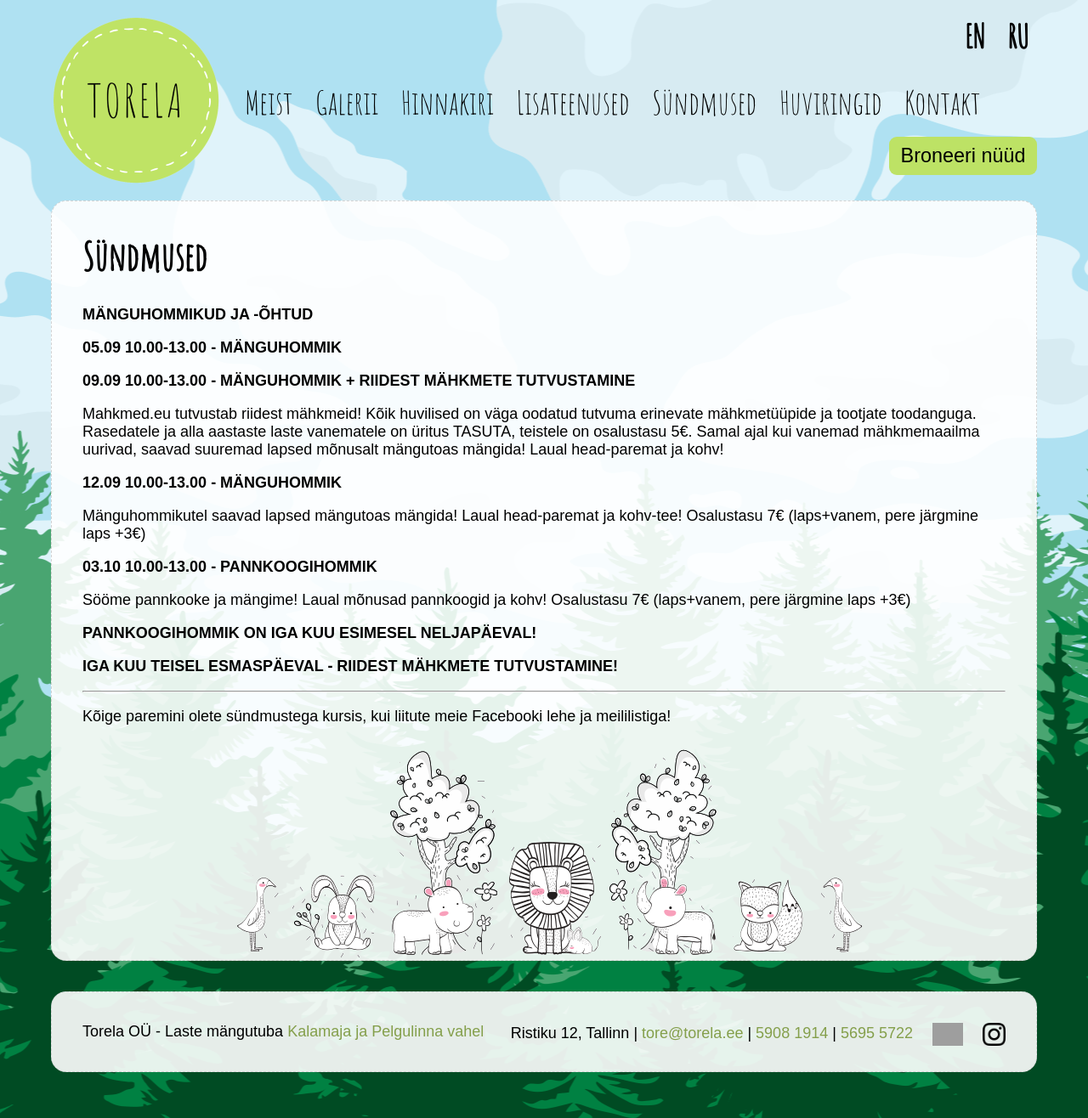
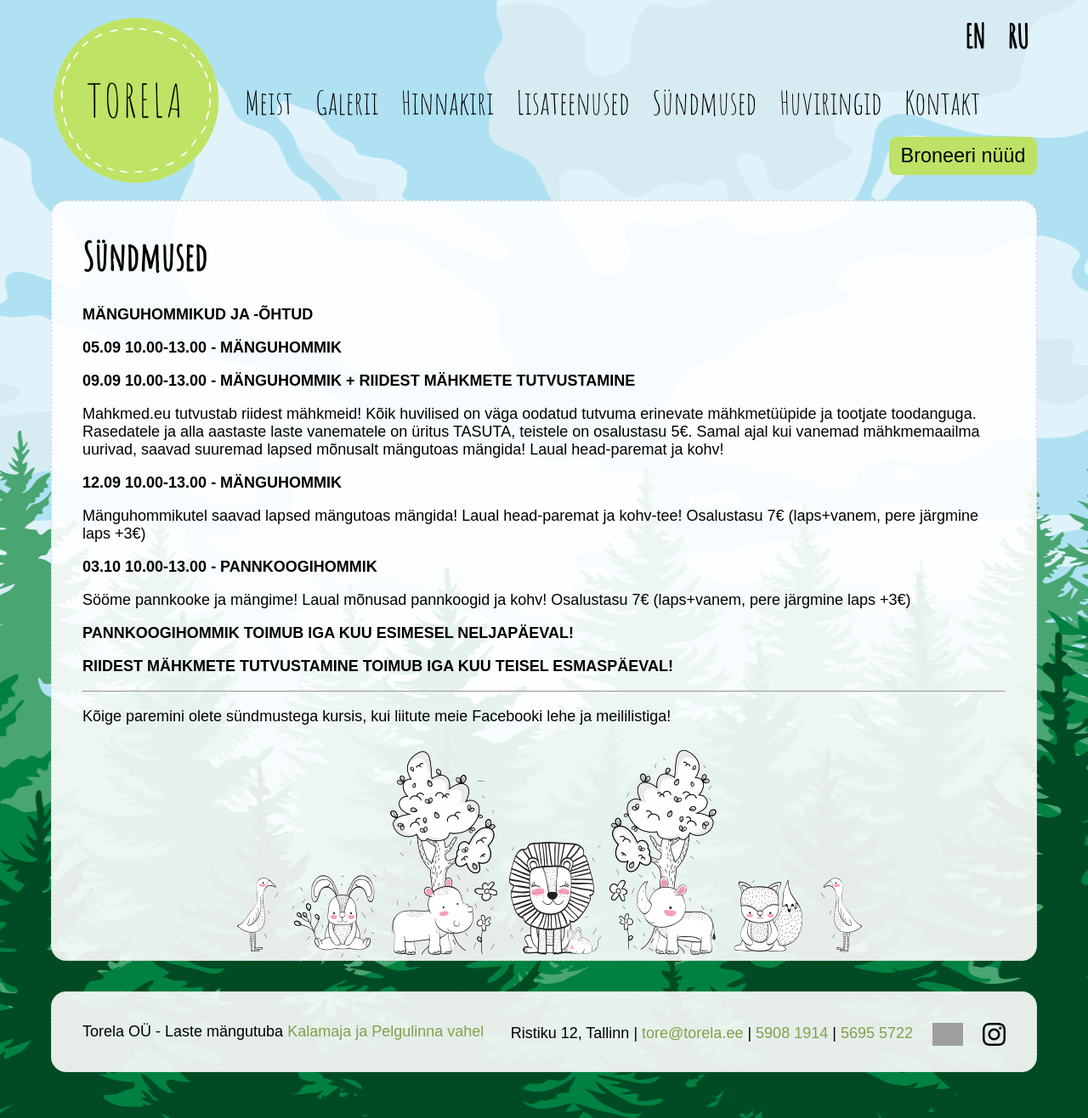
Before and after one commit to mypsik/torela, a Jekyll site: the page built from syndmused/index.md, in a window 1280 px wide. Shown: the whole page at 85% size. Built offline with Jekyll 4.4.1, drawn with Linux system fonts in a browser that asks for light colours; grey boxes are pictures that could not be loaded.

Commit message:
kirjapilt muudetud

```diff
--- a/syndmused/index.md
+++ b/syndmused/index.md
@@ -26,9 +26,9 @@ Sööme pannkooke ja mängime! Laual mõnusad pannkoogid ja kohv!
 Osalustasu 7€ (laps+vanem, pere järgmine laps +3€)
 
 
-**PANNKOOGIHOMMIK ON IGA KUU ESIMESEL NELJAPÄEVAL!**
+**PANNKOOGIHOMMIK TOIMUB IGA KUU ESIMESEL NELJAPÄEVAL!**
 
-**IGA KUU TEISEL ESMASPÄEVAL - RIIDEST MÄHKMETE TUTVUSTAMINE!**
+**RIIDEST MÄHKMETE TUTVUSTAMINE TOIMUB IGA KUU TEISEL ESMASPÄEVAL!**
 
 ***
 
```
